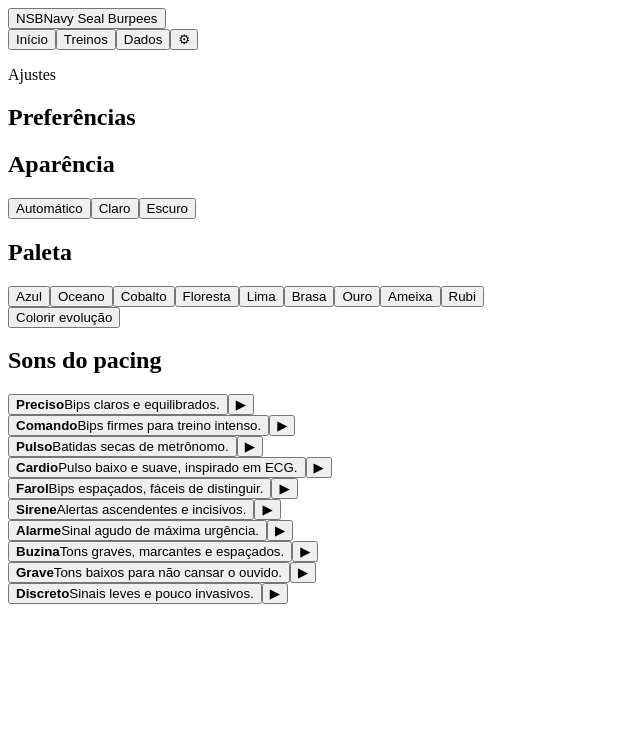
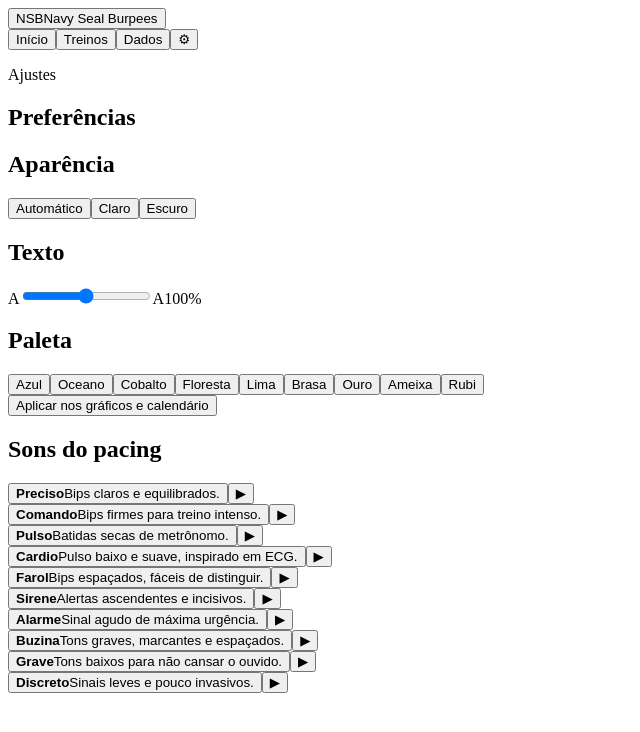
Before and after one commit to Santana-DS/NSB, a React (Vite) app: page / in a window 1280 px wide. Both pictures are taken after a click on the button "Ajustes". Shown: the top 732 px of the page, without its empty margins (0-640 px from the left). Built offline with nearby package versions, Linux system fonts and the light colour scheme; the HTML template or start-up script is replaced by a standard one.

Commit message:
feat: add safe text scale preference

```diff
--- a/src/App.tsx
+++ b/src/App.tsx
@@ -42,6 +42,8 @@ const SOUND_PROFILES: Record<SoundProfileId, { name: string; description: string
 const COLOR_PALETTES: { id: ColorPalette; name: string }[] = [
   { id: 'navy', name: 'Azul' }, { id: 'ocean', name: 'Oceano' }, { id: 'cobalt', name: 'Cobalto' }, { id: 'forest', name: 'Floresta' }, { id: 'lime', name: 'Lima' }, { id: 'ember', name: 'Brasa' }, { id: 'gold', name: 'Ouro' }, { id: 'plum', name: 'Ameixa' }, { id: 'ruby', name: 'Rubi' },
 ]
+const MIN_FONT_SCALE = 90
+const MAX_FONT_SCALE = 110
 
 function todayLocalIso(): string {
   const now = new Date()
@@ -101,6 +103,7 @@ export default function App() {
   const [themePreference, setThemePreference] = useState<ThemePreference>('system')
   const [colorPalette, setColorPalette] = useState<ColorPalette>('navy')
   const [visualPalette, setVisualPalette] = useState(true)
+  const [fontScale, setFontScale] = useState(100)
   const [targetReps, setTargetReps] = useState<RepTarget>(100)
   const [performedAt, setPerformedAt] = useState(todayLocalIso)
   const [duration, setDuration] = useState('')
@@ -166,6 +169,7 @@ export default function App() {
         if (settings?.theme === 'system' || settings?.theme === 'light' || settings?.theme === 'dark') setThemePreference(settings.theme)
         if (settings?.palette === 'navy' || settings?.palette === 'ocean' || settings?.palette === 'cobalt' || settings?.palette === 'forest' || settings?.palette === 'lime' || settings?.palette === 'ember' || settings?.palette === 'gold' || settings?.palette === 'plum' || settings?.palette === 'ruby') setColorPalette(settings.palette)
         if (typeof settings?.visualPalette === 'boolean') setVisualPalette(settings.visualPalette)
+        if (typeof settings?.fontScale === 'number' && settings.fontScale >= MIN_FONT_SCALE && settings.fontScale <= MAX_FONT_SCALE) setFontScale(settings.fontScale)
         if (draft) restoreDraft(draft)
       })
       .finally(() => { setDraftReady(true); setLoading(false) })
@@ -186,6 +190,7 @@ export default function App() {
 
   useEffect(() => { document.body.dataset.palette = colorPalette }, [colorPalette])
   useEffect(() => { document.body.dataset.visualPalette = visualPalette ? 'on' : 'off' }, [visualPalette])
+  useEffect(() => { document.documentElement.style.fontSize = `${fontScale}%` }, [fontScale])
 
   useEffect(() => {
     if (timerStartedAt === null && pacingPhaseStartedAt === null && overtimeStartedAt === null) return
@@ -473,23 +478,29 @@ export default function App() {
 
   function selectSoundProfile(profile: SoundProfileId) {
     setSoundProfile(profile)
-    void saveAppSettings({ id: 'preferences', soundProfile: profile, theme: themePreference, palette: colorPalette, visualPalette })
+    void saveAppSettings({ id: 'preferences', soundProfile: profile, theme: themePreference, palette: colorPalette, visualPalette, fontScale })
   }
 
   function selectThemePreference(theme: ThemePreference) {
     setThemePreference(theme)
-    void saveAppSettings({ id: 'preferences', soundProfile, theme, palette: colorPalette, visualPalette })
+    void saveAppSettings({ id: 'preferences', soundProfile, theme, palette: colorPalette, visualPalette, fontScale })
   }
 
   function selectColorPalette(palette: ColorPalette) {
     setColorPalette(palette)
-    void saveAppSettings({ id: 'preferences', soundProfile, theme: themePreference, palette, visualPalette })
+    void saveAppSettings({ id: 'preferences', soundProfile, theme: themePreference, palette, visualPalette, fontScale })
   }
 
   function toggleVisualPalette() {
     const next = !visualPalette
     setVisualPalette(next)
-    void saveAppSettings({ id: 'preferences', soundProfile, theme: themePreference, palette: colorPalette, visualPalette: next })
+    void saveAppSettings({ id: 'preferences', soundProfile, theme: themePreference, palette: colorPalette, visualPalette: next, fontScale })
+  }
+
+  function selectFontScale(next: number) {
+    const scale = Math.max(MIN_FONT_SCALE, Math.min(MAX_FONT_SCALE, next))
+    setFontScale(scale)
+    void saveAppSettings({ id: 'preferences', soundProfile, theme: themePreference, palette: colorPalette, visualPalette, fontScale: scale })
   }
 
   function preparePacingAudio(): Promise<void> {
@@ -881,11 +892,15 @@ export default function App() {
             </div>
           </div>
           <div className="settings-group">
+            <h2>Texto</h2>
+            <div className="font-scale-control"><span className="font-scale-small" aria-hidden="true">A</span><input type="range" min={MIN_FONT_SCALE} max={MAX_FONT_SCALE} value={fontScale} aria-label="Tamanho do texto" onChange={(event) => selectFontScale(Number(event.target.value))} /><span className="font-scale-large" aria-hidden="true">A</span><output aria-label={`${fontScale}% do tamanho padrão`}>{fontScale}%</output></div>
+          </div>
+          <div className="settings-group">
             <h2>Paleta</h2>
             <div className="palette-picker" role="radiogroup" aria-label="Paleta de cores">
               {COLOR_PALETTES.map((palette) => <button key={palette.id} type="button" role="radio" aria-checked={colorPalette === palette.id} className={colorPalette === palette.id ? 'selected' : ''} onClick={() => selectColorPalette(palette.id)}><i className={`palette-swatch ${palette.id}`} aria-hidden="true" />{palette.name}</button>)}
             </div>
-            <button type="button" className="visual-palette-switch" role="switch" aria-checked={visualPalette} onClick={toggleVisualPalette}><span>Colorir evolução</span><i aria-hidden="true" /></button>
+            <button type="button" className="visual-palette-switch" role="switch" aria-checked={visualPalette} onClick={toggleVisualPalette}><span>Aplicar nos gráficos e calendário</span><i aria-hidden="true" /></button>
           </div>
           <div className="settings-group">
             <h2>Sons do pacing</h2>
--- a/src/types.ts
+++ b/src/types.ts
@@ -26,6 +26,7 @@ export interface AppSettings {
   theme?: ThemePreference
   palette?: ColorPalette
   visualPalette?: boolean
+  fontScale?: number
 }
 export type PacingEventType = 'session-started' | 'warmup-started' | 'set-started' | 'set-completed' | 'rest-started' | 'rest-completed' | 'session-completed' | 'paused' | 'resumed' | 'advanced'
 
```
Also changed, not shown: src/styles.css (+4 -0 lines), 1 other file (tests, documents, lock files or other folders).
